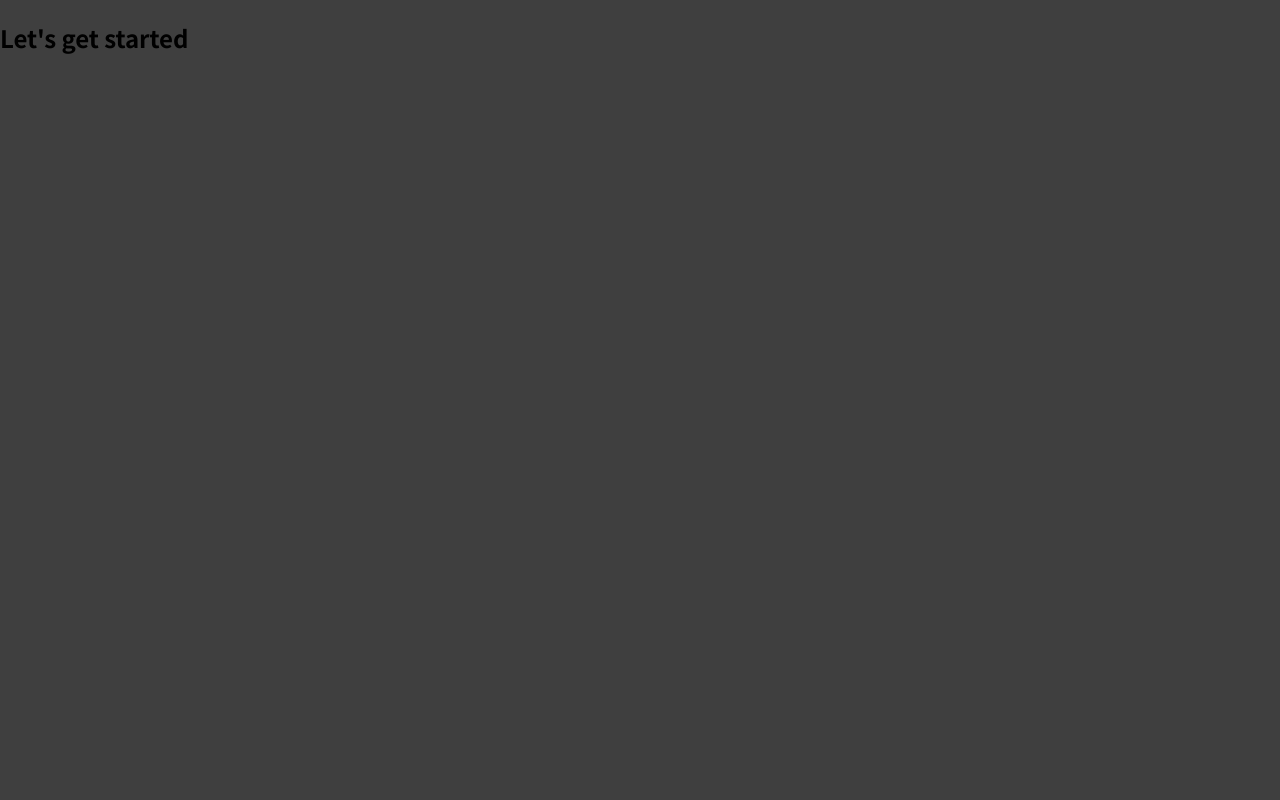
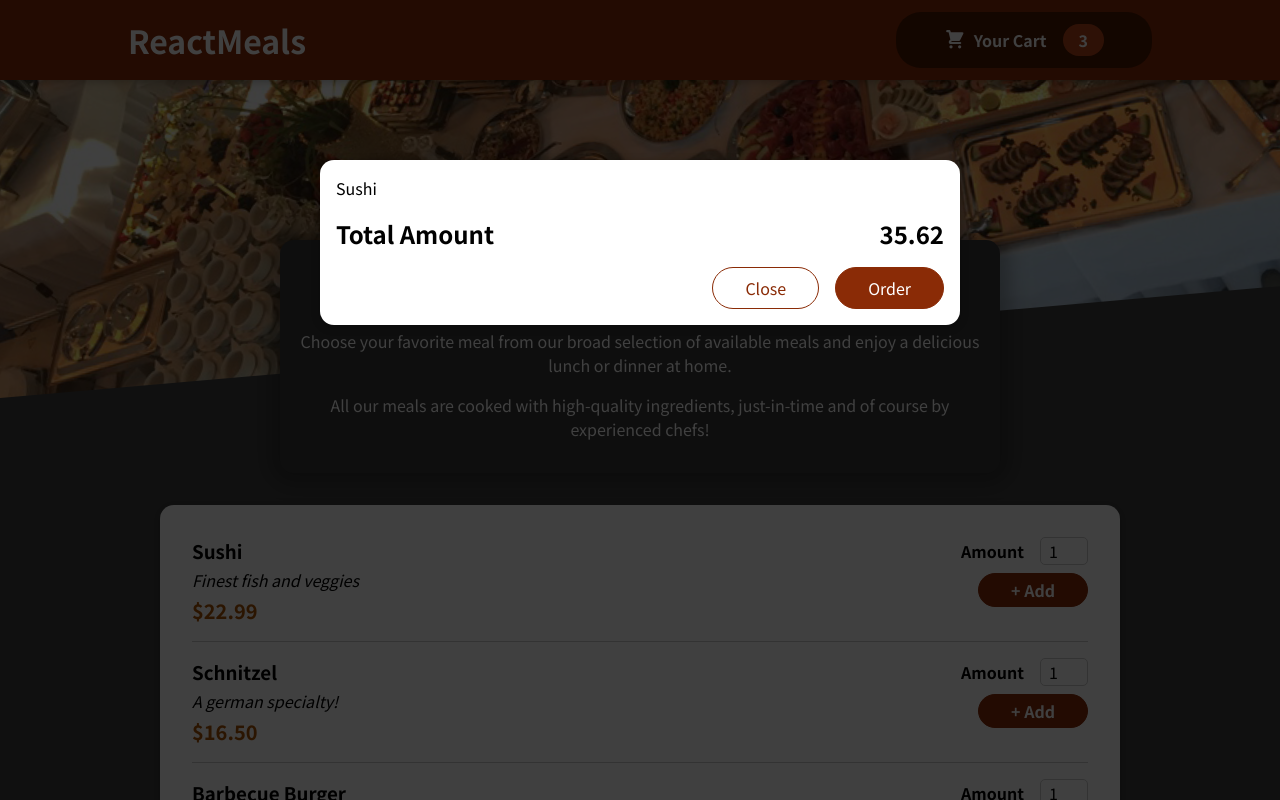
Before and after one commit to luana-pina/food-order-app, a React (Create React App) app: page / in a window 1280 px wide. Shown: the top 800 px of the page. Built offline with nearby package versions, Linux system fonts and the light colour scheme.

Commit message:
feat: create a card component

```diff
--- a/src/App.js
+++ b/src/App.js
@@ -1,10 +1,17 @@
-import React from "react";
+import React, { Fragment } from "react";
+import Cart from "./components/Cart/Cart";
+import Header from "./components/Layout/Header/Header";
+import Meals from "./components/Meals/Meals";
 
 function App() {
   return (
-    <div>
-      <h2>Let's get started</h2>
-    </div>
+    <Fragment>
+      <Cart />
+      <Header />
+      <main>
+        <Meals />
+      </main>
+    </Fragment>
   );
 }
 
--- /dev/null
+++ b/src/components/UI/Card/Card.js
@@ -0,0 +1,8 @@
+import React from "react";
+import style from "./Card.module.css";
+
+function Card(props) {
+  return <div className={style.card}>{props.children}</div>;
+}
+
+export default Card;
--- /dev/null
+++ b/src/components/UI/Card/Card.module.css
@@ -0,0 +1,6 @@
+.card {
+  padding: 1rem;
+  box-shadow: 0 2px 8px rgba(0, 0, 0, 0.25);
+  border-radius: 14px;
+  background-color: white;
+}
```
